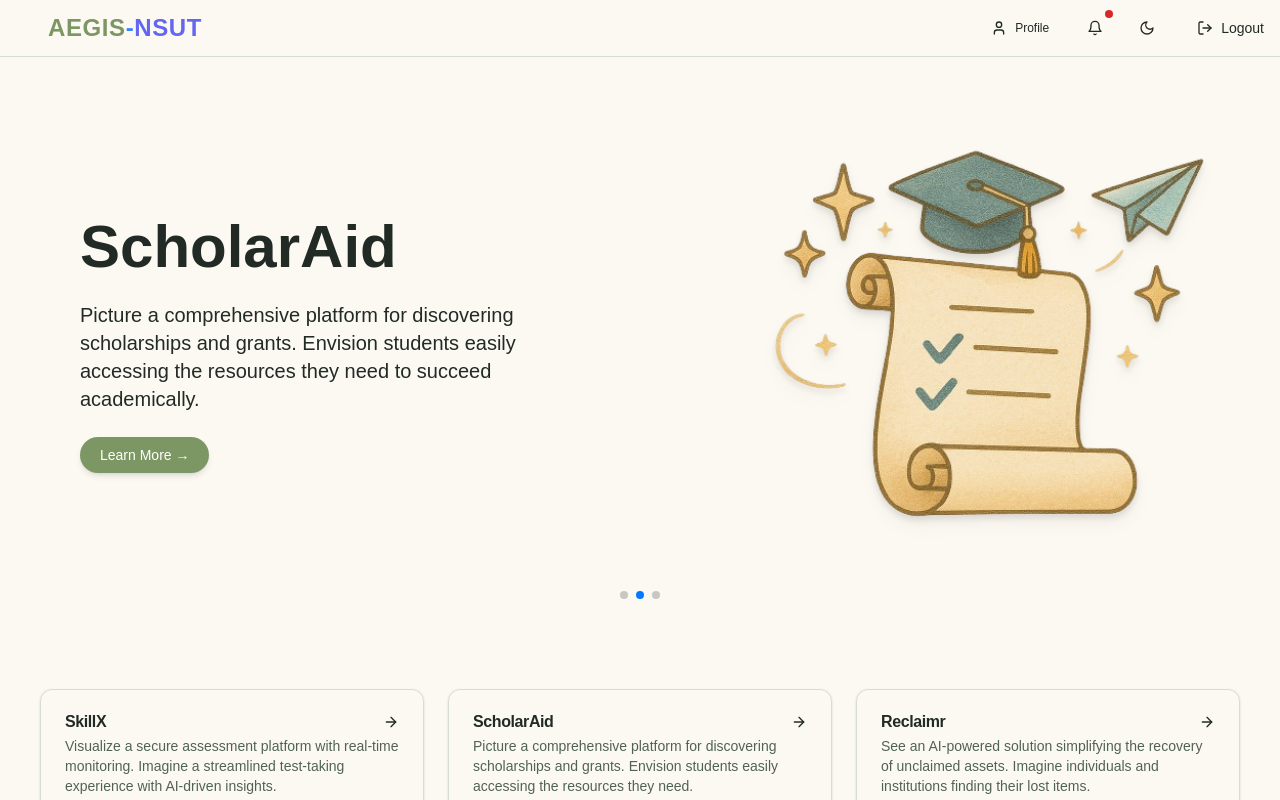
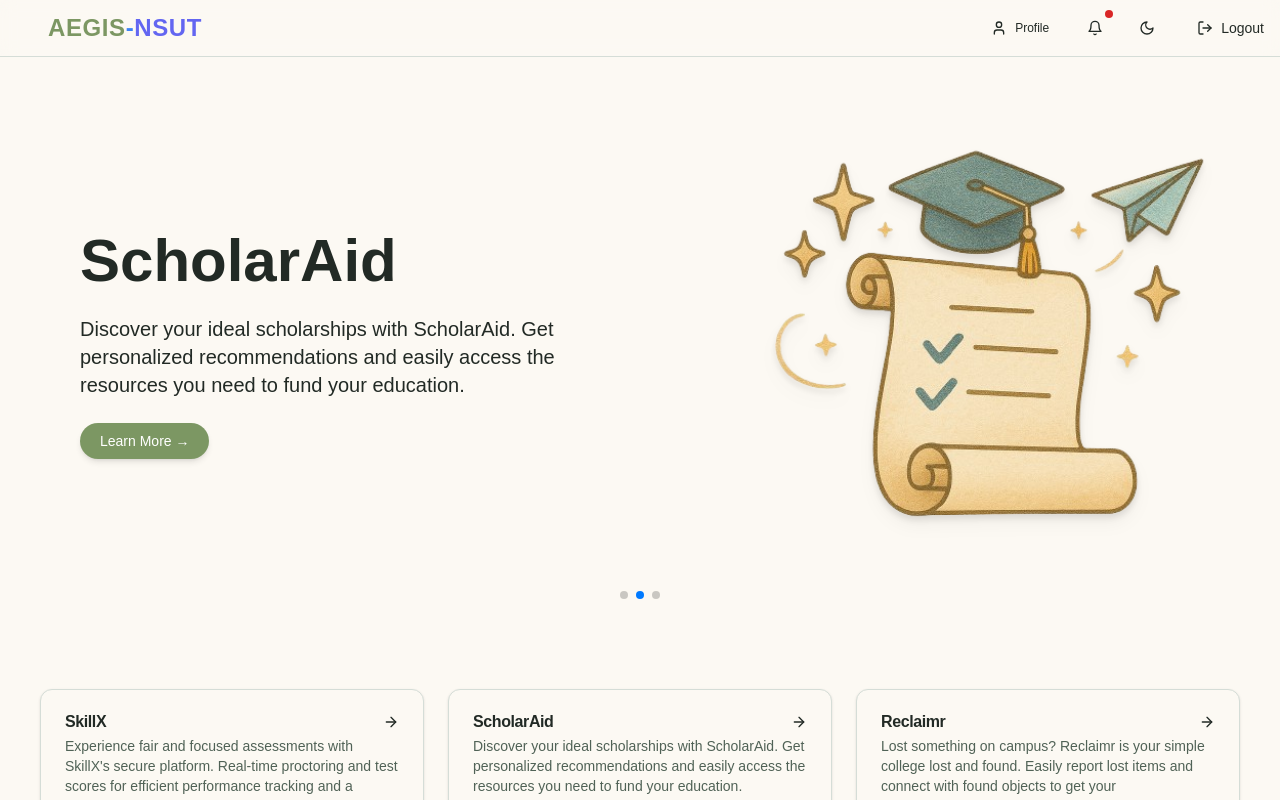
Before and after one commit to diyajoshii/Aegis-NSUT-Campus-Utility-Platform, a Next.js app in the folder frontend/Frontend_Part/skill-assessment/: page / in a window 1280 px wide. Shown: the top 800 px of the page. Built offline with nearby package versions, Linux system fonts and the light colour scheme; no server answers; sample sign-in values are in the browser's storage.

Commit message:
card details updated

```diff
--- a/frontend/Frontend_Part/skill-assessment/app/Hero.tsx
+++ b/frontend/Frontend_Part/skill-assessment/app/Hero.tsx
@@ -11,19 +11,19 @@ const HeroComponent: React.FC = () => {
     {
       title: "SkillX",
       description:
-        "Visualize a secure assessment platform with real-time monitoring. Imagine a streamlined test-taking experience with AI-driven insights.",
+        "Experience fair and focused assessments with SkillX's secure platform. Real-time proctoring and test scores for efficient performance tracking and a seamless test-taking experience.",
       img: "SkillX.png",
       link: "/SkillX",
     },
     {
       title: "ScholarAid",
-      description: "Picture a comprehensive platform for discovering scholarships and grants. Envision students easily accessing the resources they need to succeed academically.",
+      description: "Discover your ideal scholarships with ScholarAid. Get personalized recommendations and easily access the resources you need to fund your education.",
       img: "ScholarAid.png",
       link: "/ScholarAid",
     },
     {
       title: "Reclaimr",
-      description: "See an AI-powered solution simplifying the recovery of unclaimed assets. Imagine individuals and institutions effortlessly reconnecting with their lost funds.",
+      description: "Lost something on campus? Reclaimr is your simple college lost and found. Easily report lost items and connect with found objects to get your belongings back quickly.",
       img: "Reclaimr.png",
       link: "/Reclaimr",
     },
--- a/frontend/Frontend_Part/skill-assessment/app/Middle.tsx
+++ b/frontend/Frontend_Part/skill-assessment/app/Middle.tsx
@@ -8,17 +8,17 @@ import { ArrowRight } from "lucide-react";
 const cardItems = [
   {
     title: "SkillX",
-    description: "Visualize a secure assessment platform with real-time monitoring. Imagine a streamlined test-taking experience with AI-driven insights.",
+    description: "Experience fair and focused assessments with SkillX's secure platform. Real-time proctoring and test scores for efficient performance tracking and a seamless test-taking experience.",
     link: "/SkillX",
   },
   {
     title: "ScholarAid",
-    description: "Picture a comprehensive platform for discovering scholarships and grants. Envision students easily accessing the resources they need.",
+    description: "Discover your ideal scholarships with ScholarAid. Get personalized recommendations and easily access the resources you need to fund your education.",
     link: "/ScholarAid",
   },
   {
     title: "Reclaimr",
-    description: "See an AI-powered solution simplifying the recovery of unclaimed assets. Imagine individuals and institutions finding their lost items.",
+    description: "Lost something on campus? Reclaimr is your simple college lost and found. Easily report lost items and connect with found objects to get your belongings back quickly.",
     link: "/Reclaimr",
   },
 ];
--- a/frontend/Frontend_Part/skill-assessment/package.json
+++ b/frontend/Frontend_Part/skill-assessment/package.json
@@ -29,6 +29,7 @@
     "encoding": "^0.1.13",
     "framer-motion": "^11.11.11",
     "lucide-react": "^0.451.0",
+    "marked": "^15.0.7",
     "marker": "^0.1.2",
     "next": "14.2.15",
     "react": "^18",
```
Also changed, not shown: 1 other file (tests, documents, lock files or other folders).
